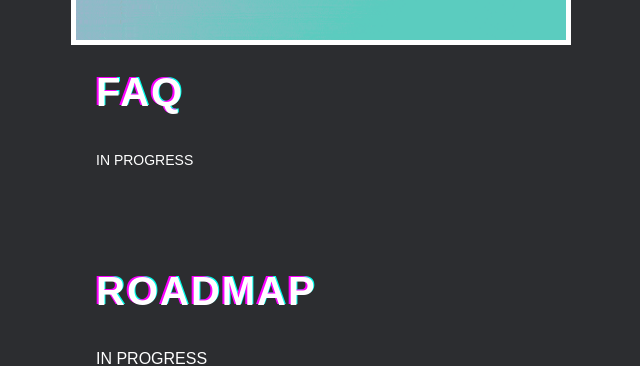
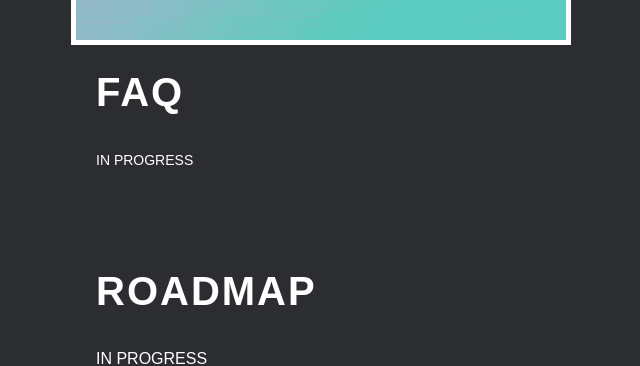
Before and after one commit to SquidsOnSol/Project, a React (Create React App) app: page / in a window 1280 px wide. Shown: the part 1155-1521 px from the top of the page, without its empty margins (319-959 px from the left). Built offline with nearby package versions, Linux system fonts and the light colour scheme.

Commit message:
Update style.css

```diff
--- a/src/assets/css/style.css
+++ b/src/assets/css/style.css
@@ -57,7 +57,6 @@ background-color: #2c2d30;
 .faqs h2, .toadmap h2{
     font-size: 40px;
     letter-spacing: 2px;
-    text-shadow: -2px -1px #fb00ff, 1px -1px #00ffea;
 }
 .faqs p{
     font-size: 24px;
```
